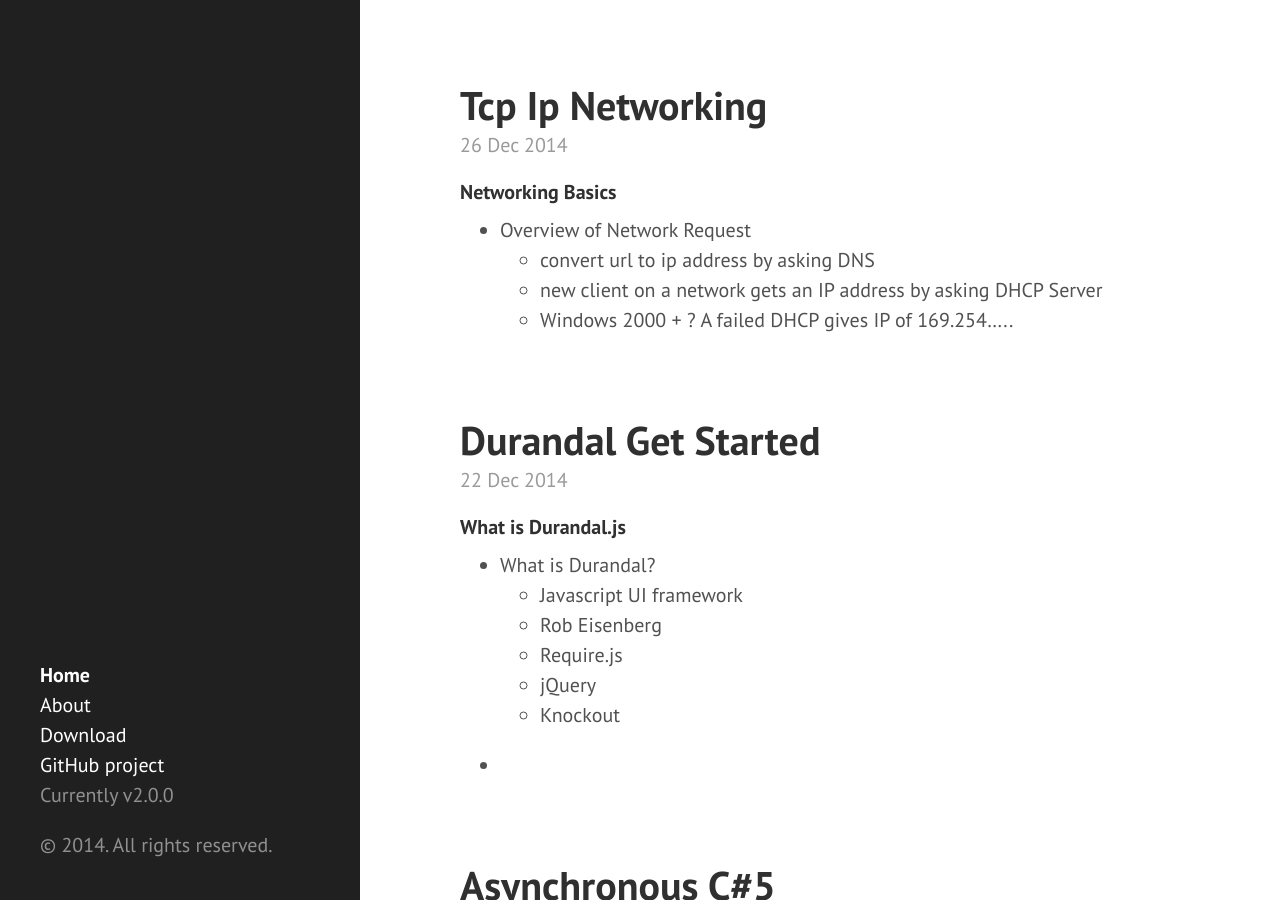
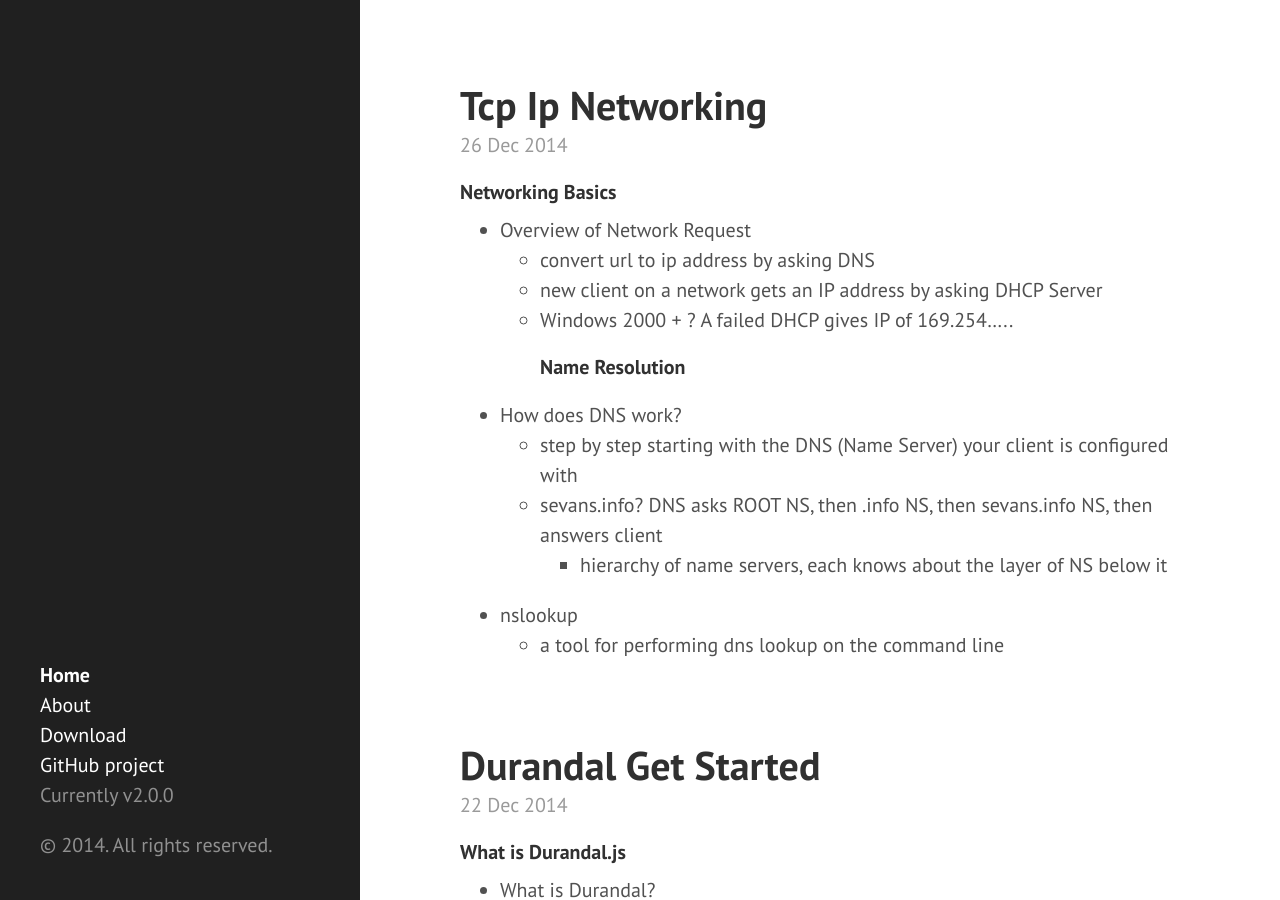
Before and after one commit to eneiand/eneiand.github.io, a Jekyll site: the page built from index.html, in a window 1280 px wide and 900 px high. Built offline with Jekyll 4.4.1, drawn with Linux system fonts in a browser that asks for light colours; Markdown is read by kramdown in place of the engine named in the settings; the list of posts is cut into pages by our own code.

Commit message:
Update 2014-12-26-tcp-ip-networking.md

```diff
--- a/_posts/2014-12-26-tcp-ip-networking.md
+++ b/_posts/2014-12-26-tcp-ip-networking.md
@@ -3,3 +3,10 @@
   * convert url to ip address by asking DNS
   * new client on a network gets an IP address by asking DHCP Server
   * Windows 2000 + ? A failed DHCP gives IP of 169.254.....
+#### Name Resolution
+* How does DNS work?
+  * step by step starting with the DNS (Name Server) your client is configured with
+  * sevans.info? DNS asks ROOT NS, then .info NS, then sevans.info NS, then answers client
+    * hierarchy of name servers, each knows about the layer of NS below it
+* nslookup
+  * a tool for performing dns lookup on the command line
```
